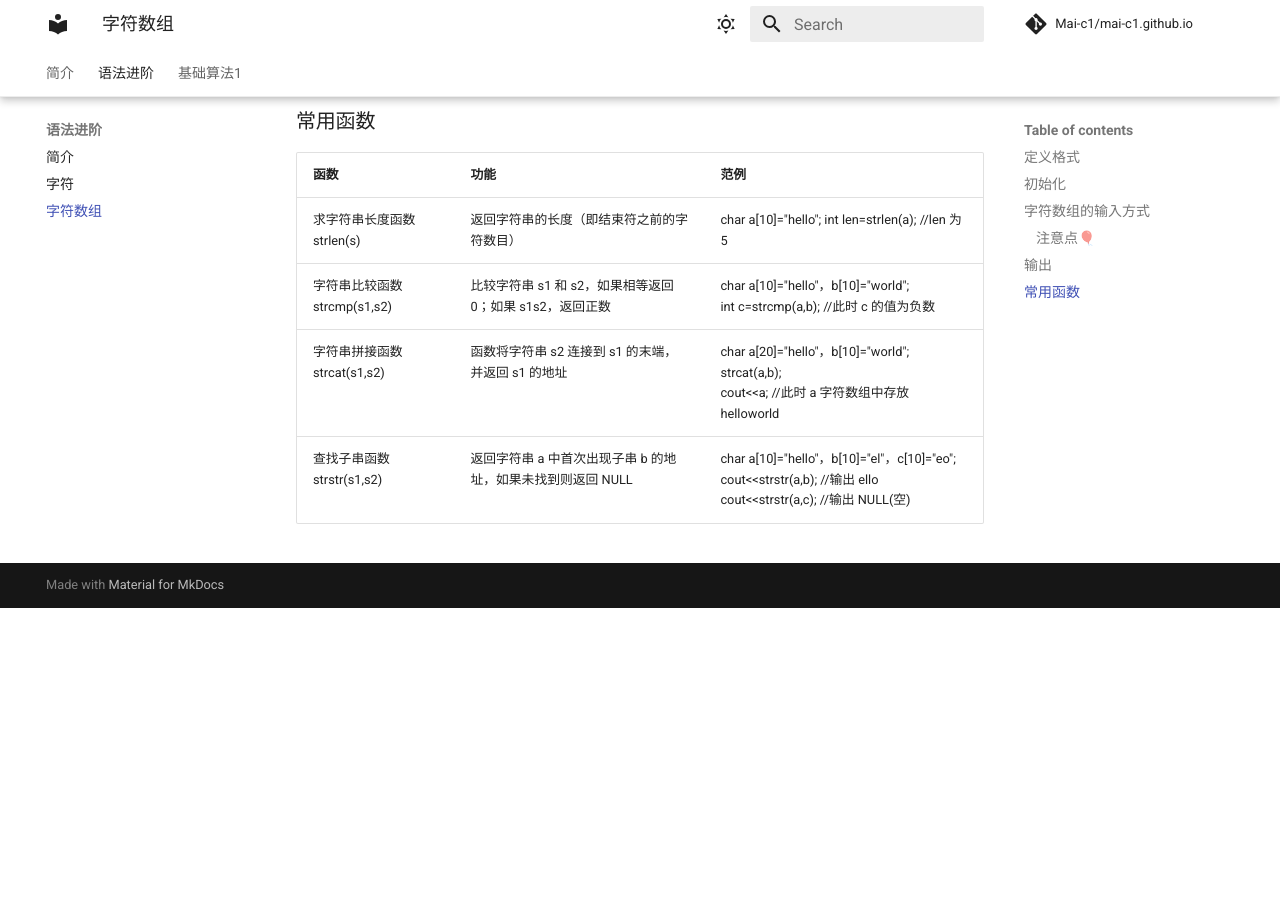
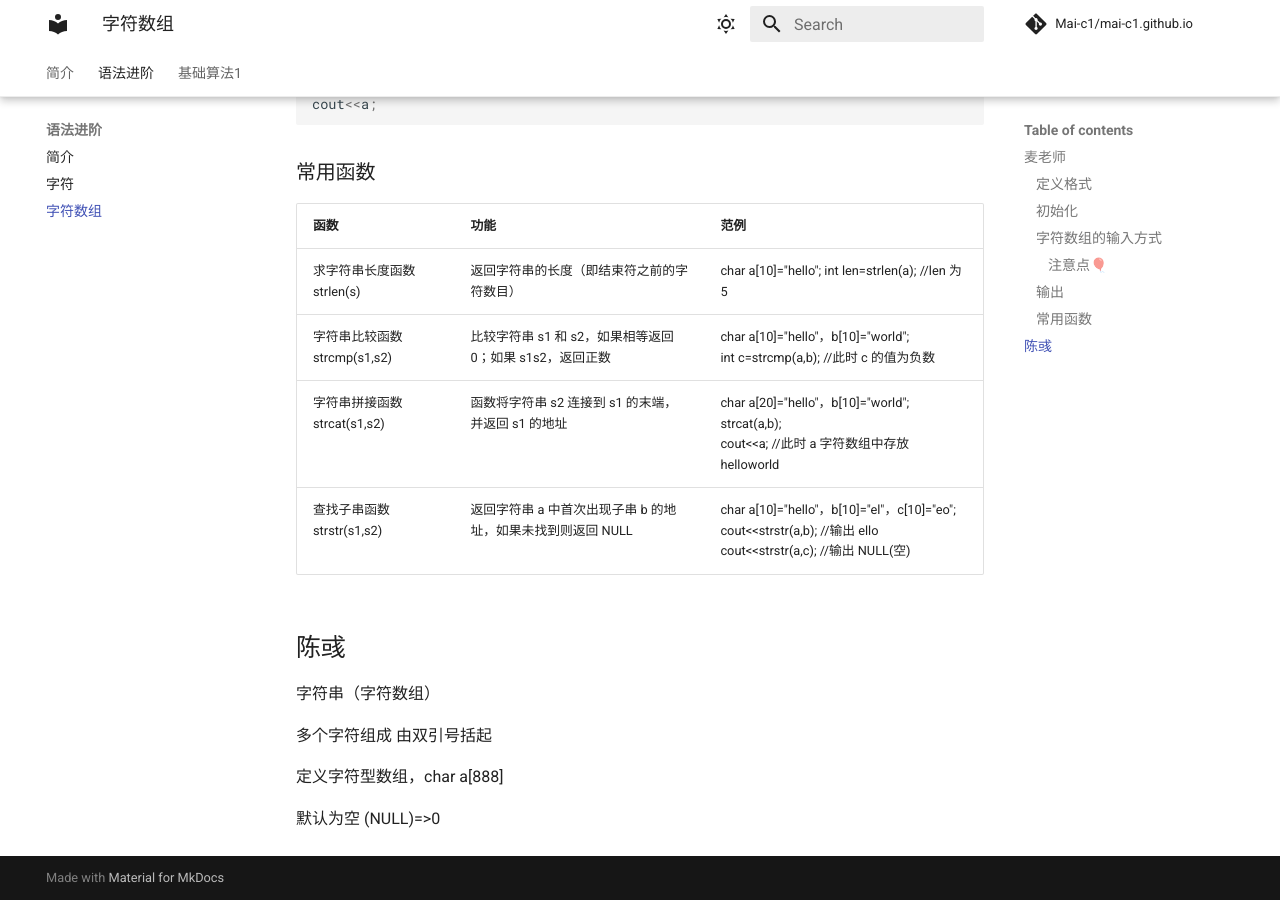
Before and after one commit to Mai-c1/mai-c1.github.io, an MkDocs documentation site: the page built from docs/语法进阶/字符数组.md, in a window 1280 px wide and 900 px high, scrolled down 1574 px. Built offline with MkDocs 1.6.1 and Material for MkDocs 9.7.7, drawn with Linux system fonts in a browser that asks for light colours; comment, search, counter and statistics services are not loaded; before the commit the page ends 2182 px from its top, so only the background shows below that.

Commit message:
陈彧的部分笔记：字符数组

```diff
--- a/docs/语法进阶/字符数组.md
+++ b/docs/语法进阶/字符数组.md
@@ -1,4 +1,6 @@
 # 字符数组
+
+## 麦老师
 
 > 字符数组，就是字符+数组
 
@@ -93,3 +95,15 @@ cout<<a;
 | 字符串比较函数 strcmp(s1,s2) | 比较字符串 s1 和 s2，如果相等返回 0；如果 s1<s2，返回负数；如果 s1>s2，返回正数 | char a[10]="hello"，b[10]="world"; <br />int c=strcmp(a,b); //此时 c 的值为负数 |
 | 字符串拼接函数 strcat(s1,s2) | 函数将字符串 s2 连接到 s1 的末端，并返回 s1 的地址           | char a[20]="hello"，b[10]="world"; <br />strcat(a,b);<br /> cout<<a; //此时 a 字符数组中存放 helloworld |
 | 查找子串函数 strstr(s1,s2)   | 返回字符串 a 中首次出现子串 b 的地址，如果未找到则返回 NULL  | char a[10]="hello"，b[10]="el"，c[10]="eo"; cout<<strstr(a,b); //输出 ello <br />cout<<strstr(a,c); //输出 NULL(空) |
+
+
+
+## 陈彧
+
+字符串（字符数组）
+
+多个字符组成 由双引号括起
+
+定义字符型数组，char a[888]
+
+默认为空 (NULL)=>0
```
